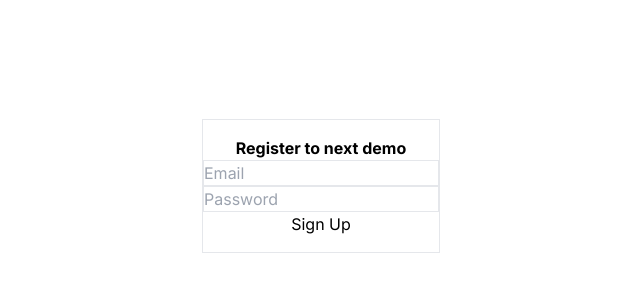
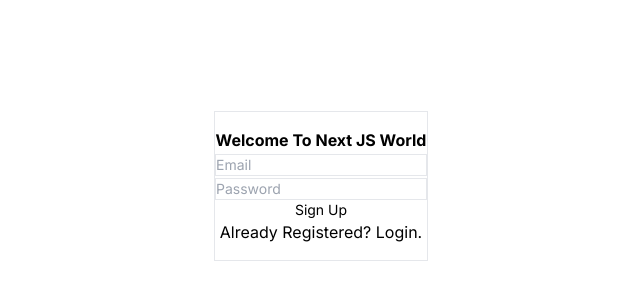
Before and after one commit to vidyadhar03/nextdemo, a Next.js app: page /signup in a window 1280 px wide. Shown: the part 214-514 px from the top of the page, without its empty margins (319-959 px from the left). Built offline with nearby package versions, Linux system fonts and the light colour scheme.

Commit message:
updated registed page UI

```diff
--- a/Components/SignUp.tsx
+++ b/Components/SignUp.tsx
@@ -9,17 +9,17 @@
   const router = useRouter();
   return (
     <div className="h-screen flex justify-center items-center">
-      <div className="border rounded-md shadow-md px-8 py-4">
-        <div className="p-1 pb-4 font-bold font-2xl text-center">
-          Register to next demo
+      <div className="border rounded-md shadow-md px-8 py-4 ">
+        <div className="p-1 pb-4 font-bold font-2xl text-center ">
+          Welcome To Next JS World
         </div>
-        <div>
+        <div className="w-full">
           <input
             placeholder="Email"
             onChange={(e) => {
               setEmail(e.target.value);
             }}
-            className="border rounded-md p-1"
+            className="border rounded-md p-1 w-full text-sm"
           />
         </div>
         <div className="mt-2">
@@ -28,12 +28,12 @@
             onChange={(e) => {
               setPassword(e.target.value);
             }}
-            className="border rounded-md p-1"
+            className="border rounded-md p-1 w-full text-sm"
           />
         </div>
         <div className="flex justify-center">
           <button
-            className="bg-black text-white px-4 py-2 rounded-md mt-2 w-full"
+            className="bg-blue-600 hover:bg-blue-800 text-white px-4 py-1 text-sm rounded-md mt-4 w-full"
             onClick={async () => {
               console.log("started")
 
@@ -51,6 +51,9 @@
             Sign Up
           </button>
         </div>
+        <div className="text-xs text-center mt-2 underline text-gray-600 cursor-pointer">
+          Already Registered? Login.
+        </div>
       </div>
     </div>
   );
```
